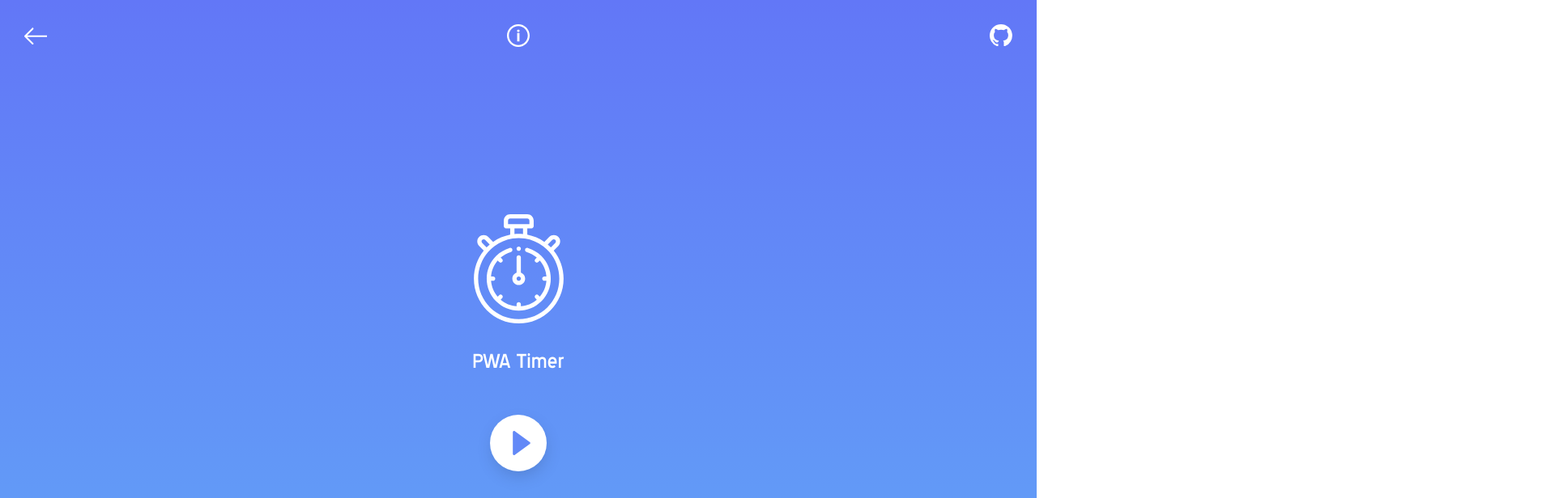
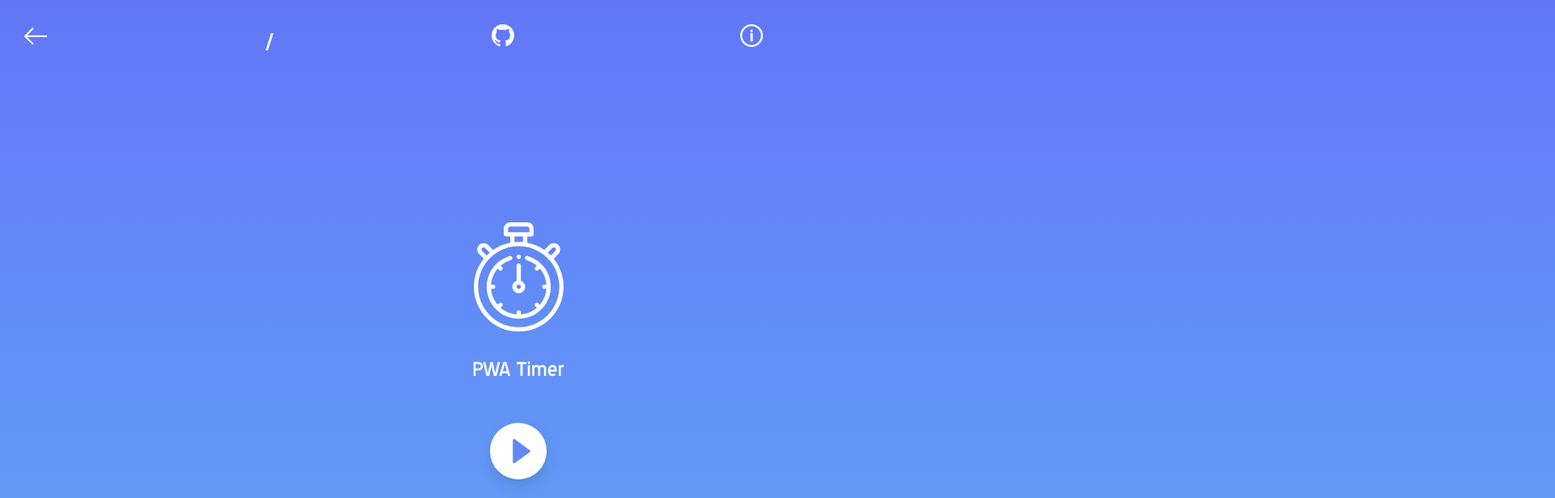
Before and after one commit to iondrimba/pwa-timer, a React (Create React App) app: page / in a window 1280 px wide. Shown: the top 616 px of the page at 81% size, 1920 px wide, since content can reach past the window. Built offline with nearby package versions, Linux system fonts and the light colour scheme.

Commit message:
Enhance navbar

```diff
--- a/src/app/App.tsx
+++ b/src/app/App.tsx
@@ -5,6 +5,7 @@ import { Normalize } from 'styled-normalize';
 import { ReactComponent as Info } from '../icons/info.svg';
 import { ReactComponent as LeftArrow } from '../icons/left-arrow.svg';
 import { ReactComponent as Github } from '../icons/github.svg';
+import { ReactComponent as Close } from '../icons/close.svg';
 
 import Link from '../components/Link';
 import Navbar from '../components/Navbar';
@@ -69,6 +70,10 @@ const App = () => {
     window.history.go(-1);
   }
 
+  function onMenuClick() {
+    console.log('click');
+  }
+
   useEffect(() => {
     return () => {
       unlisten();
@@ -80,15 +85,19 @@ const App = () => {
       <Normalize />
       <GlobalStyle />
       <Ripple />
-      <Navbar>
-        <Link ripple aria-label="Go back" onClick={onGoBackClick} >
+      <Navbar path={path.replace('/', '')}>
+        <Link data-id="back" ripple aria-label="Go back" onClick={onGoBackClick} >
           <LeftArrow />
         </Link>
-        <Link ripple aria-label="About" onClick={onAboutClick} href="/about">
+        <h2>{path === '' ? 'home' : path}</h2>
+        <Link data-id="github" aria-label="Github source files" href="https://github.com/iondrimba/pwa-timer" target="_blank" rel="noopener noreferrer">
+          <Github />
+        </Link>
+        <Link data-id="info" ripple aria-label="About" onClick={onAboutClick} href="/about">
           <Info />
         </Link>
-        <Link aria-label="Github source files" href="https://github.com/iondrimba/pwa-timer" target="_blank" rel="noopener noreferrer">
-          <Github />
+        <Link data-id="close" ripple aria-label="Close" onClick={onGoBackClick}>
+          <Close />
         </Link>
       </Navbar>
       <Ctx.Provider value={{ setMinutes, setSeconds, seconds, navigate: history.push, minutesIncrease, minutesDecrease, secondsIncrease, secondsDecrease }}>
--- a/src/app/styles.js
+++ b/src/app/styles.js
@@ -53,6 +53,7 @@ button, a {
   align-items: center;
   padding: 20px;
 }
+
 `
 export {
   GlobalStyle,
--- a/src/components/Navbar/index.tsx
+++ b/src/components/Navbar/index.tsx
@@ -5,11 +5,54 @@ const Nav = styled.nav`
   width: 100%;
   display: flex;
   justify-content: space-between;
+
+  &[class^=home] {
+    [data-id=close],
+    h2,
+    [data-id=home],
+    [data-id=back] {
+      display: none;
+    }
+  }
+
+  &[class^=config] {
+    [data-id=close],
+    [data-id=home],
+    [data-id=github] {
+      display: none;
+    }
+  }
+
+  &[class^=timer] {
+    [data-id=close],
+    [data-id=home],
+    [data-id=github] {
+      display: none;
+    }
+  }
+
+  &[class^=about] {
+    h2,
+    [data-id=home],
+    [data-id=github],
+    [data-id=back],
+    [data-id=info] {
+      display: none;
+    }
+  }
+
+  [data-id=close] {
+    left: calc(100% - 48px);
+  }
 `;
 
-const Navbar = (props: { children: JSX.Element[] }) => {
+const Navbar = (props: { children: JSX.Element | JSX.Element[], path: string }) => {
   return (
-    <Nav>{props.children}</Nav>
+    <Nav className={props.path === ''? 'home' : props.path}>
+    {
+      props.children
+    }
+    </Nav>
   )
 };
 
```
Also changed, not shown: src/icons/close.svg, src/icons/menu.svg (added).
